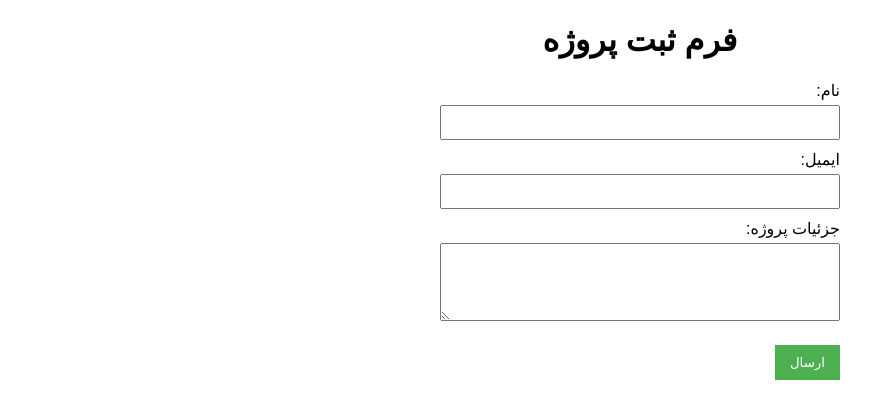
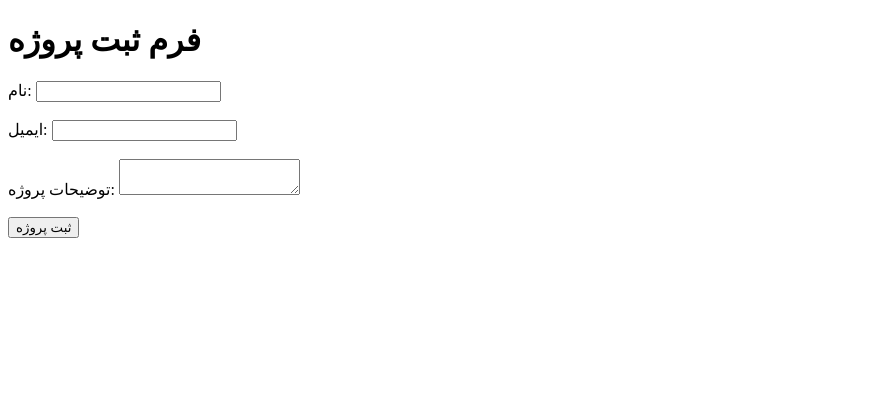
Before and after one commit to FARZIN-FARAZMAND/faraztechnoir, a plain HTML site: page index.html in a window 1280 px wide. Shown: the whole page, without its empty margins (0-895 px from the left). Drawn offline with Linux system fonts and the light colour scheme.

Commit message:
Update index.html

```diff
--- a/index.html
+++ b/index.html
@@ -3,84 +3,52 @@
 <head>
     <meta charset="UTF-8">
     <meta name="viewport" content="width=device-width, initial-scale=1.0">
-    <title>ارسال پیام به تلگرام</title>
-    <style>
-        body {
-            font-family: Arial, sans-serif;
-            direction: rtl;
-            margin: 20px;
-        }
-        form {
-            max-width: 400px;
-            margin: 0 auto;
-        }
-        label {
-            display: block;
-            margin-top: 10px;
-        }
-        input, textarea {
-            width: 100%;
-            padding: 8px;
-            margin-top: 5px;
-            box-sizing: border-box;
-        }
-        button {
-            margin-top: 20px;
-            padding: 10px 15px;
-            background-color: #4CAF50;
-            color: white;
-            border: none;
-            cursor: pointer;
-        }
-        button:hover {
-            background-color: #45a049;
-        }
-    </style>
+    <title>فرم ثبت پروژه</title>
 </head>
 <body>
-    <h1 style="text-align: center;">فرم ثبت پروژه</h1>
+    <h1>فرم ثبت پروژه</h1>
     <form id="projectForm">
         <label for="name">نام:</label>
-        <input type="text" id="name" name="name" required>
+        <input type="text" id="name" name="name" required><br><br>
 
         <label for="email">ایمیل:</label>
-        <input type="email" id="email" name="email" required>
+        <input type="email" id="email" name="email" required><br><br>
 
-        <label for="projectDetails">جزئیات پروژه:</label>
-        <textarea id="projectDetails" name="projectDetails" rows="4" required></textarea>
+        <label for="project">توضیحات پروژه:</label>
+        <textarea id="project" name="project" required></textarea><br><br>
 
-        <button type="submit">ارسال</button>
+        <button type="submit">ثبت پروژه</button>
     </form>
 
     <script>
-        document.getElementById('projectForm').addEventListener('submit', function (e) {
-            e.preventDefault(); // جلوگیری از رفرش شدن صفحه
+        document.getElementById('projectForm').addEventListener('submit', function(event) {
+            event.preventDefault(); // جلوگیری از ریفرش صفحه
 
+            // گرفتن مقادیر فرم
             const name = document.getElementById('name').value;
             const email = document.getElementById('email').value;
-            const projectDetails = document.getElementById('projectDetails').value;
+            const project = document.getElementById('project').value;
 
-            const botToken = '7505831992:AAFRwsXCmWn30Ys8MH6mRS9DqlznfdsxuYg'; // توکن ربات شما
-            const chatId = '123456789'; // شناسه چت خود را قرار دهید
-            const message = `نام: ${name}\nایمیل: ${email}\nجزئیات پروژه:\n${projectDetails}`;
+            // ایجاد متن پیام
+            const message = `نام: ${name}\nایمیل: ${email}\nتوضیحات پروژه: ${project}`;
 
-            fetch('https://your-proxy-server-url/webhook', { // URL سرور پروکسی
+            // ارسال پیام به تلگرام
+            fetch(`https://api.telegram.org/bot<YourBotToken>/sendMessage`, {
                 method: 'POST',
                 headers: {
                     'Content-Type': 'application/json'
                 },
                 body: JSON.stringify({
-                    botToken: botToken,
-                    chatId: chatId,
-                    message: message
+                    chat_id: '<YourChatID>',
+                    text: message
                 })
             })
             .then(response => response.json())
             .then(data => {
                 if (data.ok) {
-                    alert('پیام شما با موفقیت ارسال شد!');
+                    alert('پروژه با موفقیت ثبت شد!');
                 } else {
-                    alert('خطا در ارسال پیام!');
+                    alert('خطا در ثبت پروژه!');
                 }
             })
             .catch(error => {
```
